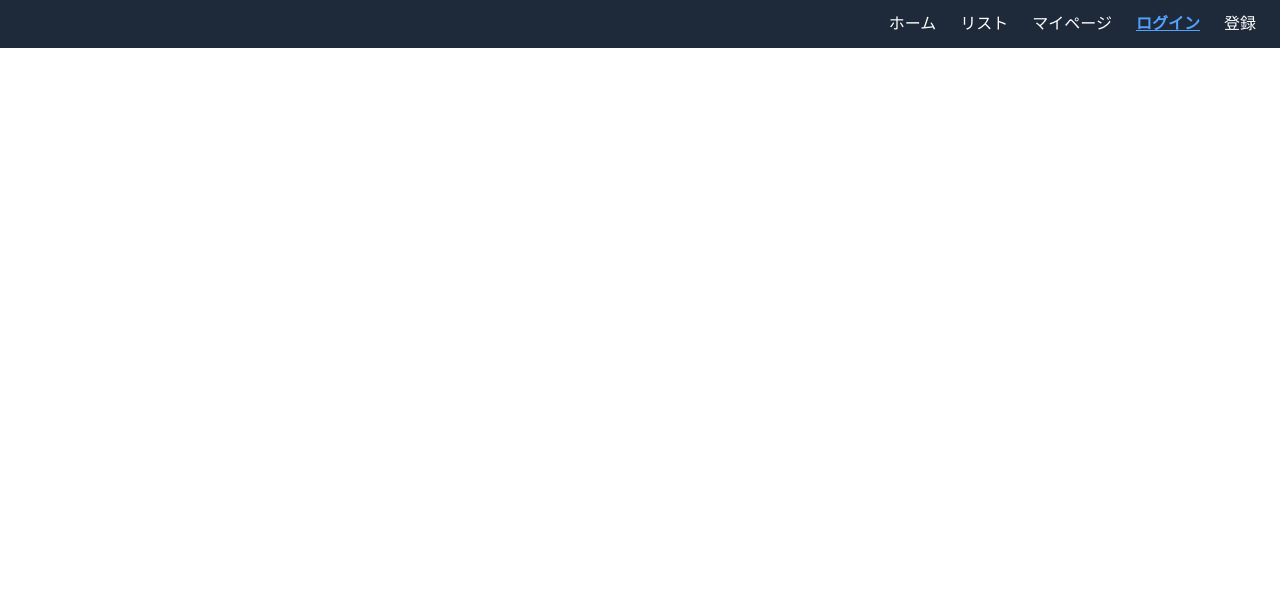
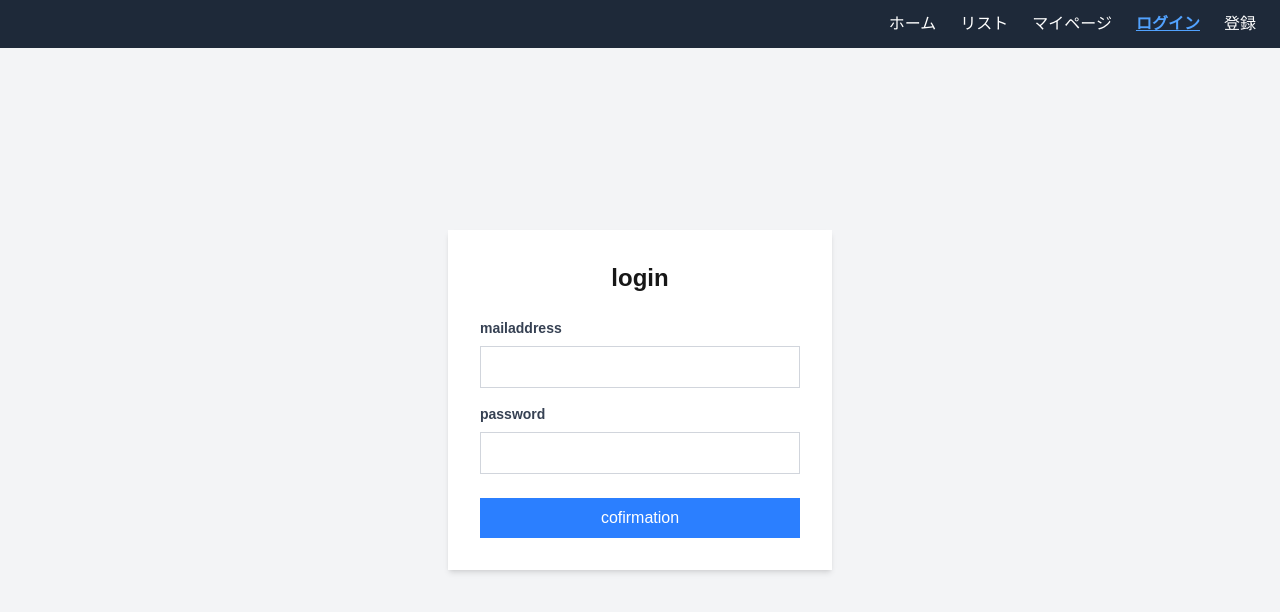
Before and after one commit to nalu-M/assignment, a Next.js app: page /login in a window 1280 px wide. Shown: the top 612 px of the page. Built offline with nearby package versions, Linux system fonts and the light colour scheme; what aws-amplify would draw is missing.

Commit message:
commit250403

```diff
--- a/src/app/login/page.tsx
+++ b/src/app/login/page.tsx
@@ -15,6 +15,70 @@ Amplify.configure({
     }
 });
 
-export default function Login() {
+export default function Log_In() {
+    const router = useRouter();
+    const [email, setEmail] = useState("");
+    const [password, setPassword] = useState("");
+    const [loading, setLoading] = useState(false);
+    const [error, setError] = useState("");
 
+    const handleLog_In = async (e: React.FormEvent) => {
+        e.preventDefault();
+        setLoading(true);
+        setError("");
+        try {
+            const signInInput: SignInInput = {
+                username: email,
+                password: password,
+            };
+            await signIn(signInInput);
+            router.push("/mypage");
+        } catch (err: any) {
+            setError(err.message || "ログインに失敗しました");
+        } finally {
+            setLoading(false);
+        }
+    };
+
+    return (
+        <div className="flex min-h-screen items-center justify-center bg-gray-100">
+            <div className="w-96 bg-white p-8 shadow-md rouded-lg">
+                <h2 className="text-2xl font-bold text-center mb-6">login</h2>
+                {error && <p className="text-red-500 text-sm mb-4">{error}</p>}
+                <form onSubmit={handleLog_In}>
+                    <div className="mb-4">
+                        <label className="block text-gray-700 text-sm font-bold mb-2">
+                            mailaddress
+                        </label>
+                        <input
+                            type="email"
+                            value={email}
+                            onChange={(e) => setEmail(e.target.value)}
+                            className="w-full px-3 py-2 border border-gray-300 rouded focus:outline-none focus:ring-2 focus:ring-blue-400"
+                            required
+                        />
+                    </div>
+                    <div className="mb-6">
+                        <label className="block text-gray-700 text-sm font-bold mb-2">
+                            password
+                        </label>
+                        <input
+                            type="password"
+                            value={password}
+                            onChange={(e) => setPassword(e.target.value)}
+                            className="w-full px-3 py-2 border border-gray-300 rouded focus:outline-none focus:ring-2 focus:ring-blue-400"
+                            required
+                        />
+                    </div>
+                    <button
+                        type="submit"
+                        disabled={loading}
+                        className="w-full bg-blue-500 text-white py-2 rouded hover:bg-blue-600 disabled:bg-gray-400"
+                    >
+                        {loading ? "confirmin..." : "cofirmation"}
+                    </button>
+                </form>
+            </div>
+        </div>
+    );
 }
--- a/src/app/mypage/page.tsx
+++ b/src/app/mypage/page.tsx
@@ -1,11 +1,72 @@
-import React from "react";
+'use client';
 
-export default function Mypage() {
+import { Amplify } from "aws-amplify";
+import { useState, useEffect } from "react";
+import { getCurrentUser, type GetCurrentUserOutput } from "aws-amplify/auth";
+
+Amplify.configure({
+    Auth: {
+        Cognito:{
+            userPoolClientId: '6otrennd80004vsmj6i03e2r6g',
+            userPoolId: 'ap-southeast-2_ozLg75mMm',
+        }
+
+    }
+});
+
+const  My_Page = () => {
+    const [user, setUser] = useState<GetCurrentUserOutput | null>(null);
+    const [error, setError] = useState<string | null>(null);
+    const [loading, setLoading] = useState<boolean>(true);
+
+    useEffect(() => {
+        const fetchUser = async () => {
+            try {
+                const user = await getCurrentUser();
+                setUser(user);
+            } catch (err: any) {
+                setError("ログインしていません");
+            } finally {
+                setLoading(false);
+            }
+        };
+
+        fetchUser();
+    },[]);
+
+    if (loading) {
+        return <p className="text-center text-gray-500">loading...</p>;
+    }
+
     return (
-        <div className="flex flex-col items-center justify-center min-h-screen bg-gray-100">
-            <h1 className="text-3xl font-bold text-gray-700">
-                mypage
-            </h1>
+        <div className="flex min-h-screen items-center justify-center">
+            <div className="w-128 mx-auto bg-white p-6 rouded-lg shadow-md">
+                <h2 className="text-xl font-bold mb-4">user information</h2>
+                {error ? (
+                    <p className="text-red-500">{error}</p>
+                ) : (
+                    <div className="space-y-2">
+                        <p>
+                            <span className="font-semibold">user name:</span>
+                            {user?.username}
+                        </p>
+                        <p>
+                            <span className="font-semibold">user ID:</span>
+                            {user?.userId}
+                        </p>
+                        <p>
+                            <span className="font-semibold">login ID:</span>
+                            {user?.signInDetails?.loginId}
+                        </p>
+                        <p>
+                            <span className="font-semibold">confirmation flow:</span>
+                            {user?.signInDetails?.authFlowType}
+                        </p>
+                    </div>
+                )}
+            </div>
         </div>
     );
-}
+};
+
+export default My_Page;
--- a/src/app/signup/page.tsx
+++ b/src/app/signup/page.tsx
@@ -122,7 +122,7 @@ const Sign_Up = () => {
                 disabled={loading}
                 className="w-full bg-indigo-600 text-white py-2 rounded-md hover:bg-indigo-700 transition"
               >
-                {loading ? "confirming..." : "confirmation"}
+                {loading ? "registering..." : "registeration"}
               </button>
             </form>
           </>
```
